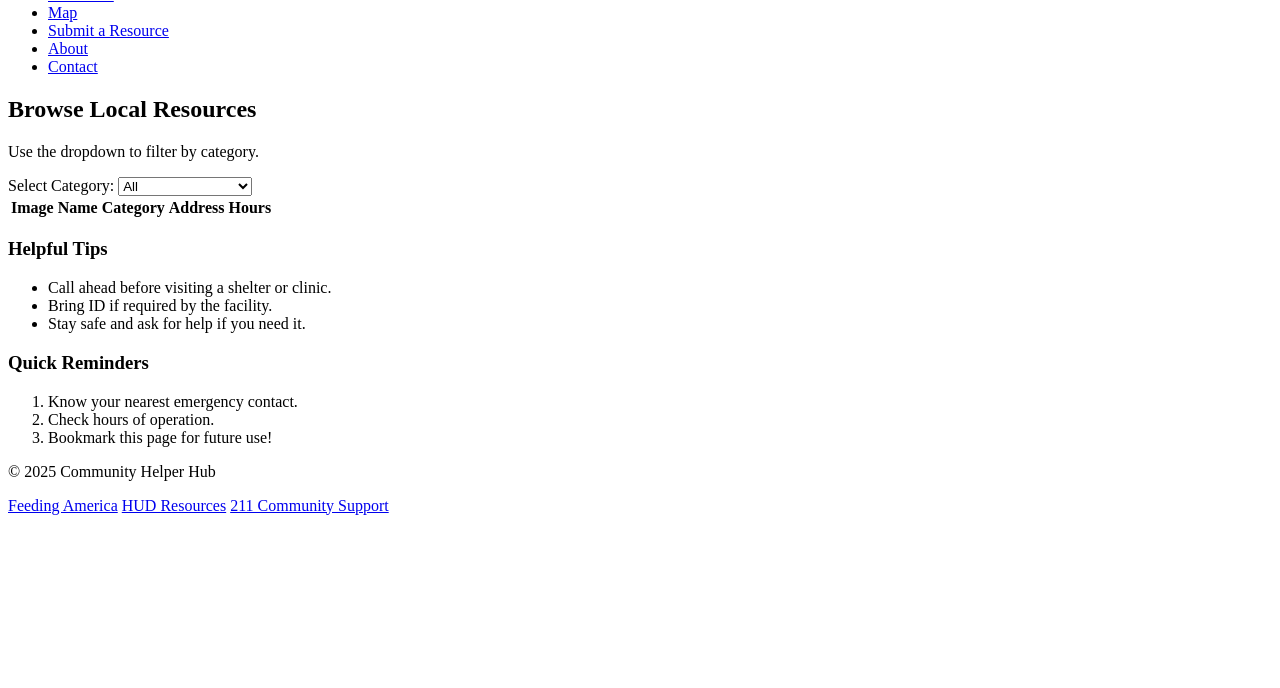
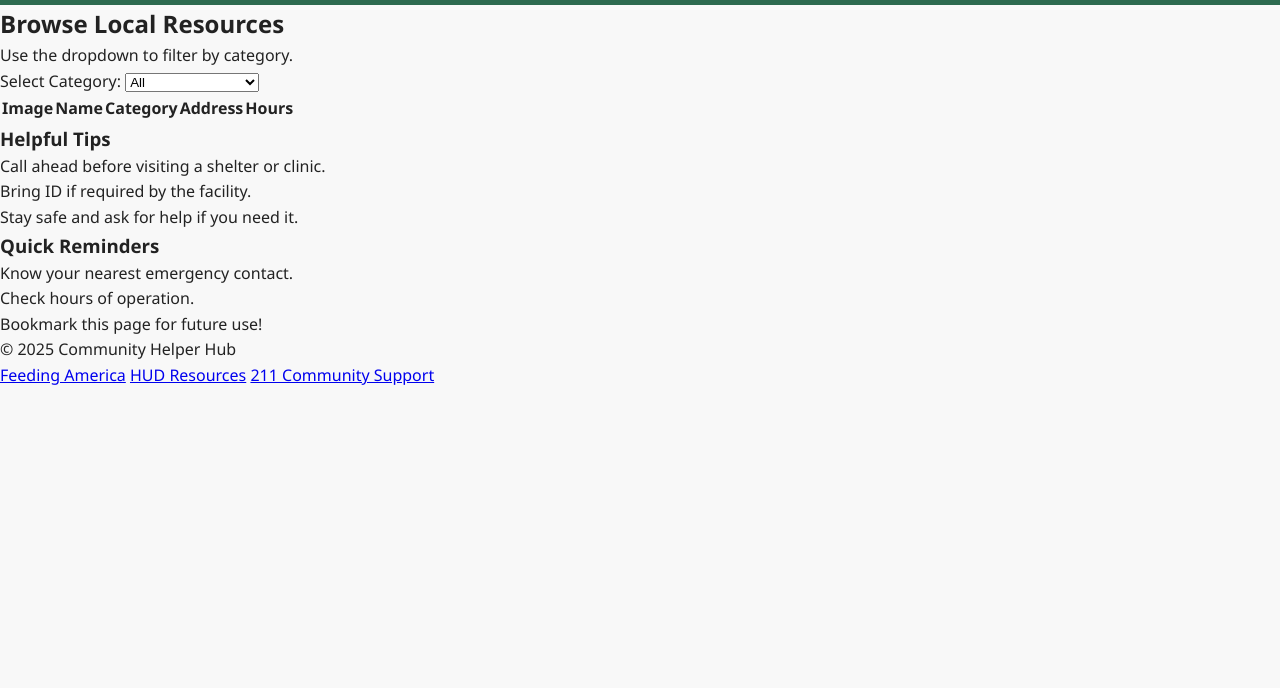
Before and after one commit to SoranyiL/capstone_project, a plain HTML site: page html/resources.html in a window 1280 px wide. Shown: the part 112-800 px from the top of the page. Drawn offline with Linux system fonts and the light colour scheme; files that its build step writes are made by us from their sources; a script that the page names is missing.

Commit message:
finished resources page base

```diff
--- a/html/resources.html
+++ b/html/resources.html
@@ -4,7 +4,7 @@
   <meta charset="UTF-8" />
   <meta name="viewport" content="width=device-width, initial-scale=1.0"/>
   <title>Find Local Resources</title>
-  <link rel="stylesheet" href="css/styles.css"/>
+  <link rel="stylesheet" href="css/style.css"/>
 </head>
 <body>
   <header>
@@ -48,7 +48,6 @@
           </tr>
         </thead>
         <tbody>
-          <!-- JS will inject rows here -->
         </tbody>
       </table>
     </section>
```
